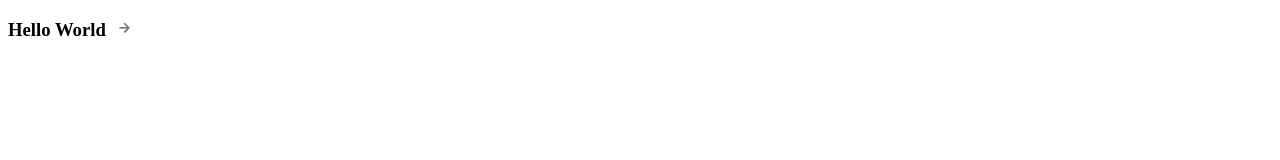
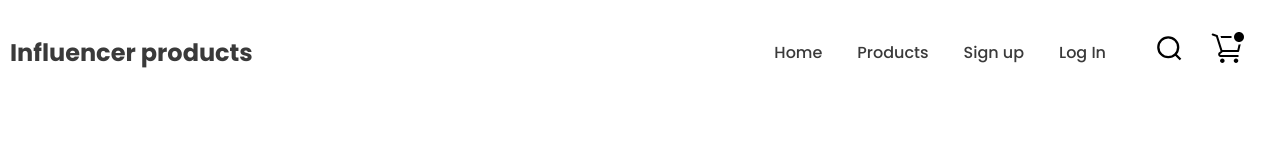
Before and after one commit to akib0079/influencer-products, a plain HTML site: page index.html in a window 1280 px wide. Drawn offline with nearby package versions, Linux system fonts and the light colour scheme.

Commit message:
Updated the header

```diff
--- a/css/style.css
+++ b/css/style.css
@@ -0,0 +1,114 @@
+/* Font linked here */
+@import url('https://fonts.googleapis.com/css2?family=Poppins:wght@100;200;300;400;500;600;700;800;900&display=swap');
+
+/* Css start here */
+
+*{
+    margin: 0px;
+    padding: 0px;
+}
+
+body{
+    font-family: 'Poppins', sans-serif;
+}
+
+h1,h2,h3,h4,h5,h6{
+    font-family: 'Poppins', sans-serif;
+    color: var(--secondary-color);
+}
+
+p{
+    font-family: 'Poppins', sans-serif;
+    color: var(--secondary-color);
+}
+
+:root{
+    --main-color: #E02C6D;
+    --secondary-color: #3A3A3A;
+}
+
+/* header/Navbar css here */
+
+nav{
+    max-width: 1340px;
+    margin: 0 auto;
+    padding: 30px 10px 0 10px;
+    max-height: 80px;
+    position: sticky;
+}
+
+.navbar{
+    display: flex;
+    align-items: center;
+    justify-content: space-between;
+    flex-wrap: wrap;
+}
+
+.navbar .logo h3{
+    font-size: 24px;
+}
+
+.navbar .logo a{
+    text-decoration: none;
+}
+
+
+.menu , .icons{
+    display: flex;
+    align-items: center;
+    justify-content: end;
+}
+
+.menu ul{
+    display: flex;
+    align-items: center;
+    margin-right: 20px;
+}
+
+.menu ul li{
+    list-style: none;
+    padding: 10px 5px;
+    margin-right: 25px;
+
+}
+
+.menu ul li a{
+    text-decoration: none;
+    padding: 0px 0px 5px 0px;
+    font-size: 16px;
+    font-weight: 500;
+    color: var(--secondary-color);
+    position: relative;
+
+}
+
+.menu ul li a:after{
+    content: "";
+    position: absolute;
+    width: 70%;
+    height: 4px;
+    border-radius: 20px;
+    background-color: var(--main-color);
+    bottom: 0;
+    left: 0;
+    display: none;
+}
+
+
+.menu ul li:hover a:after{
+    display: block;
+}
+
+.search{
+    width: 28px;
+    height: 28px;
+    margin-right: 25px !important;
+}
+
+.cart{
+    width: 36px;
+    height: 36px;
+    margin-right: 25px !important;
+}
+
+/* Header/nav css end here */
--- a/index.html
+++ b/index.html
@@ -14,7 +14,26 @@
 </head>
 <body>
 
-    <h3>Hello World<i class='bx bx-right-arrow-alt bx-fade-right hello'></i></h3>
+<!-- Header/navbar start here -->
+<nav>
+    <div class="navbar">
+        <div class="logo">
+            <a href="index.html"><h3>Influencer products</h3></a>
+        </div>
+        <div class="menu">
+            <ul>
+                <li><a href="index.html">Home</a></li>
+                <li><a href="#">Products</a></li>
+                <li><a href="#">Sign up</a></li>
+                <li><a href="#">Log In</a></li>
+            </ul>
+            <div class="icons">
+                <a href="#"><img class="search" src="image/akar-icons_search.svg" alt=""></a>
+                <a href="#"><img class="cart" src="image/cartimage.svg" alt=""></a>
+            </div>
+        </div>
+    </div>
+</nav>
 
 
 
```
Also changed, not shown: image/akar-icons_search.svg (added), image/cartimage.svg (added).
